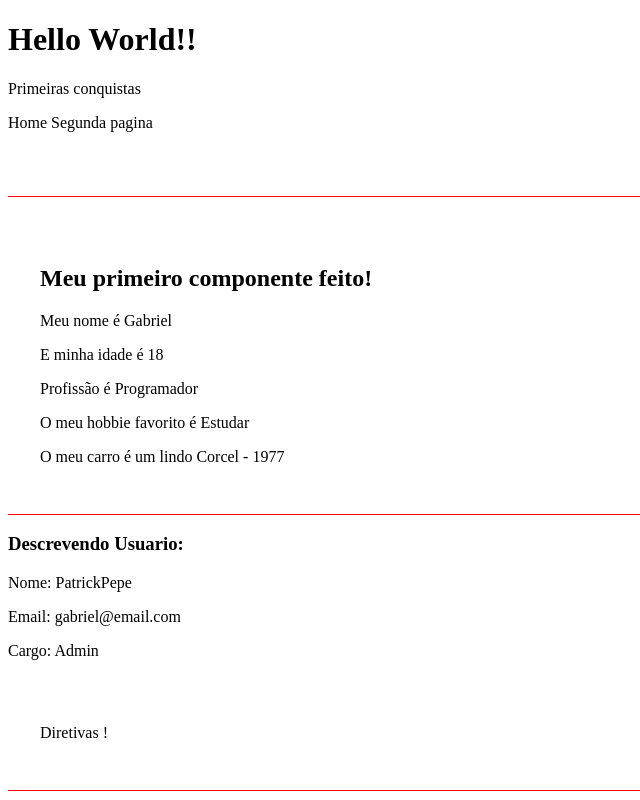
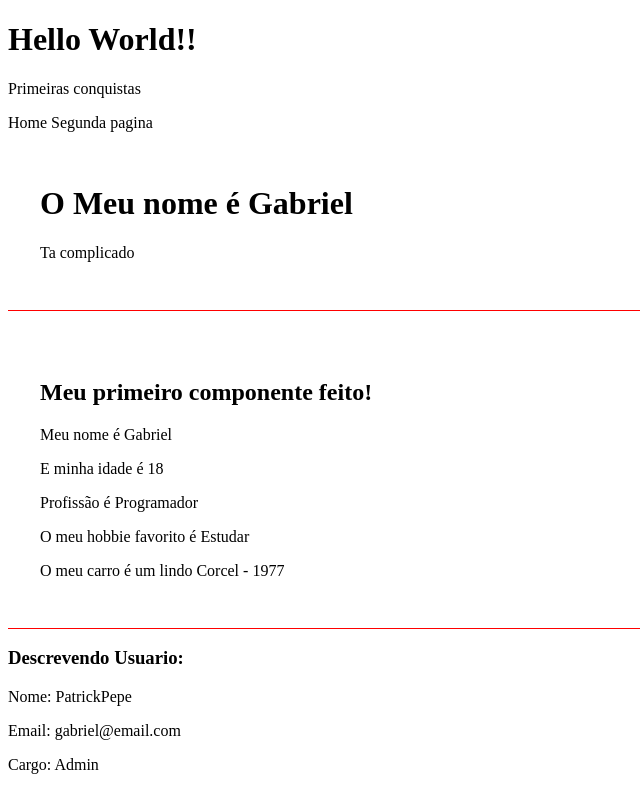
Before and after one commit to GabrielDz27/Angular-estudo, an Angular app in the folder estudo-1/: page /IfRenderComponent in a window 1280 px wide. Shown: the top 800 px of the page, without its empty margins (0-640 px from the left). Built offline with nearby package versions, Linux system fonts and the light colour scheme.

Commit message:
algumas coisas

```diff
--- a/estudo-1/src/app/componentes/if-render/if-render.component.html
+++ b/estudo-1/src/app/componentes/if-render/if-render.component.html
@@ -1,5 +1,5 @@
 <div class="class">
-  <div *ngIf="canShow">
-    To permitindo
-  </div>
+  <div *ngIf="canShow">To permitindo</div>
+  <h1 *ngIf="name==='Gabriel'">O Meu nome é Gabriel</h1>
+  <p>Ta complicado </p>
 </div>
--- a/estudo-1/src/app/componentes/if-render/if-render.component.ts
+++ b/estudo-1/src/app/componentes/if-render/if-render.component.ts
@@ -8,5 +8,6 @@ import { CommonModule } from '@angular/common';
   styleUrl: './if-render.component.css'
 })
 export class IfRenderComponent {
-  canShow = false;
+  canShow: boolean = false;
+  name = 'Gabriel';
 }
```
